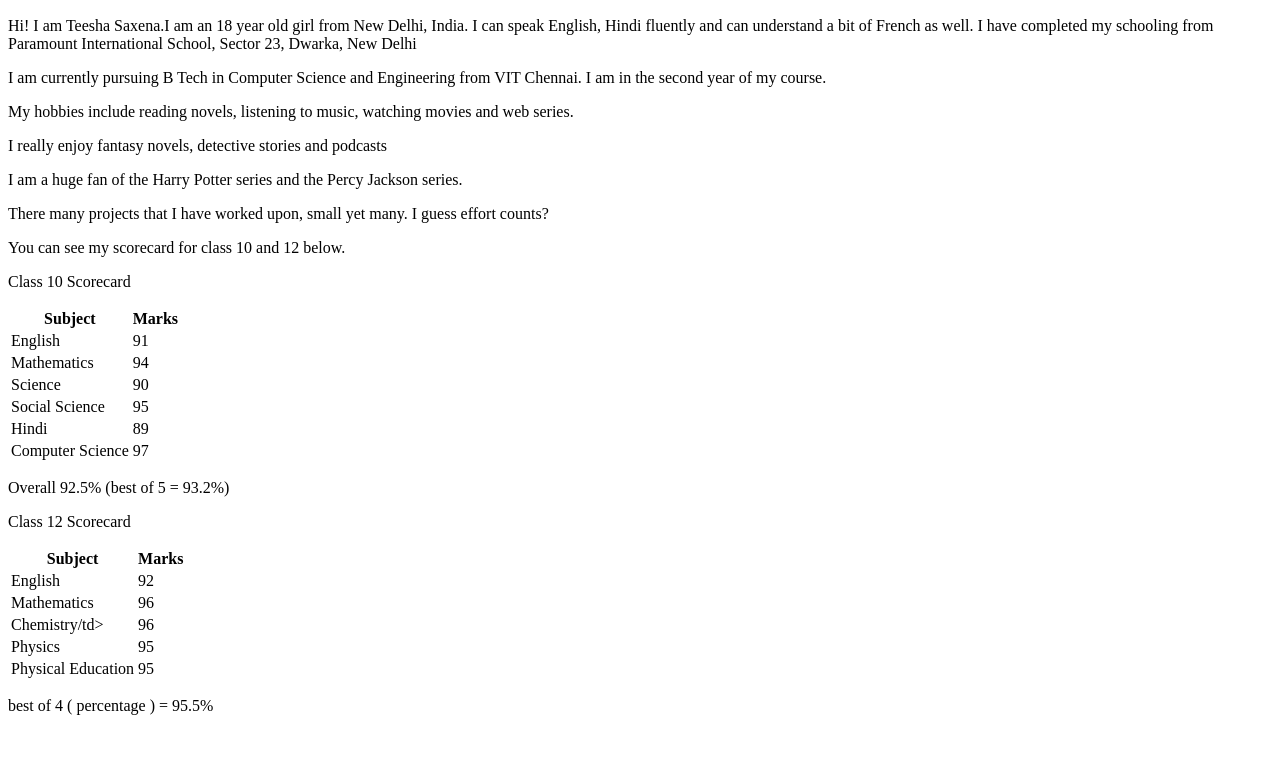
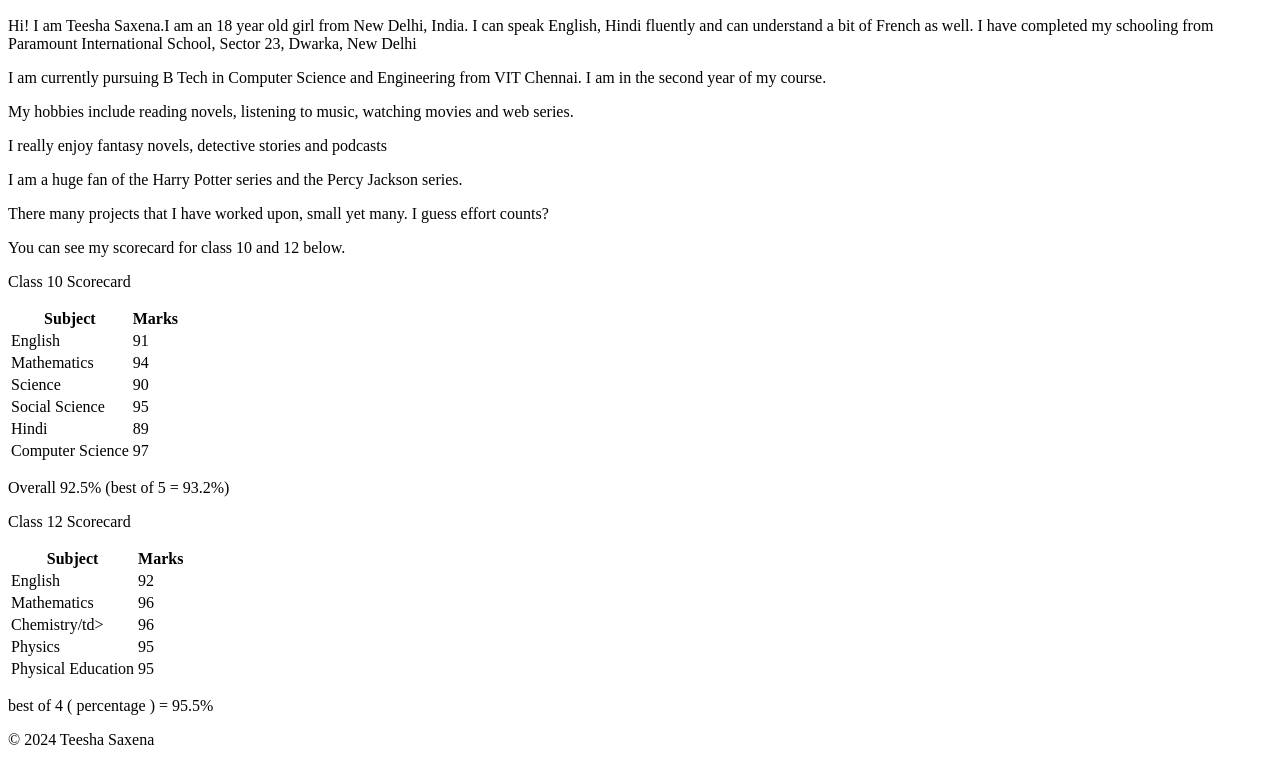
Before and after one commit to me-a-coder/BCE1392, a plain HTML site: page about.html in a window 1280 px wide. Shown: the part 76-841 px from the top of the page. Before the commit the page ends 807 px from the top, so only its background shows below. Drawn offline with Linux system fonts and the light colour scheme.

Commit message:
Added footer credit to about.
Co-authored-by: me-a-coder <teesha.saxena17@gmail.com>

```diff
--- a/about.html
+++ b/about.html
@@ -87,6 +87,9 @@
         </tr>
     </table>
     <p> best of 4 ( percentage ) = 95.5%</p>
+    <footer>
+        <p>&copy; 2024 Teesha Saxena</p>
+    </footer>
 </body>
 
 </html>
```
